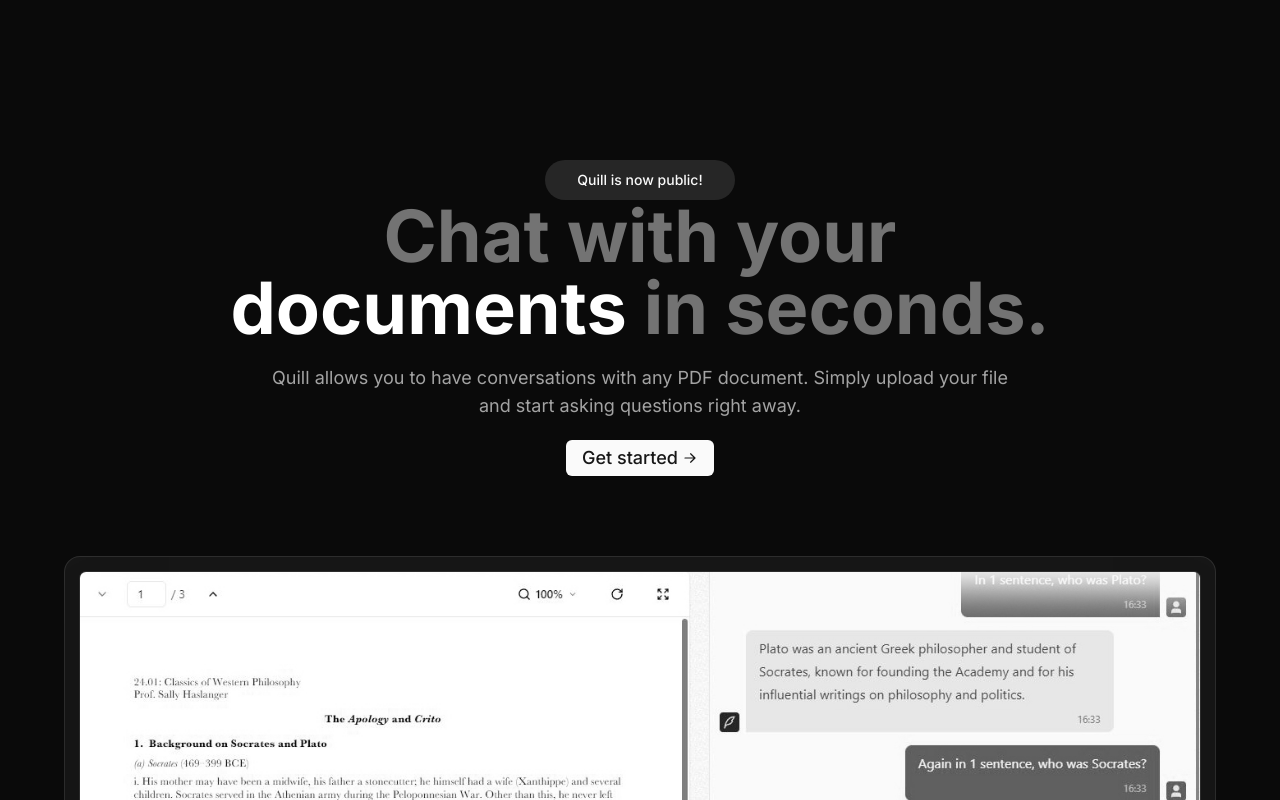
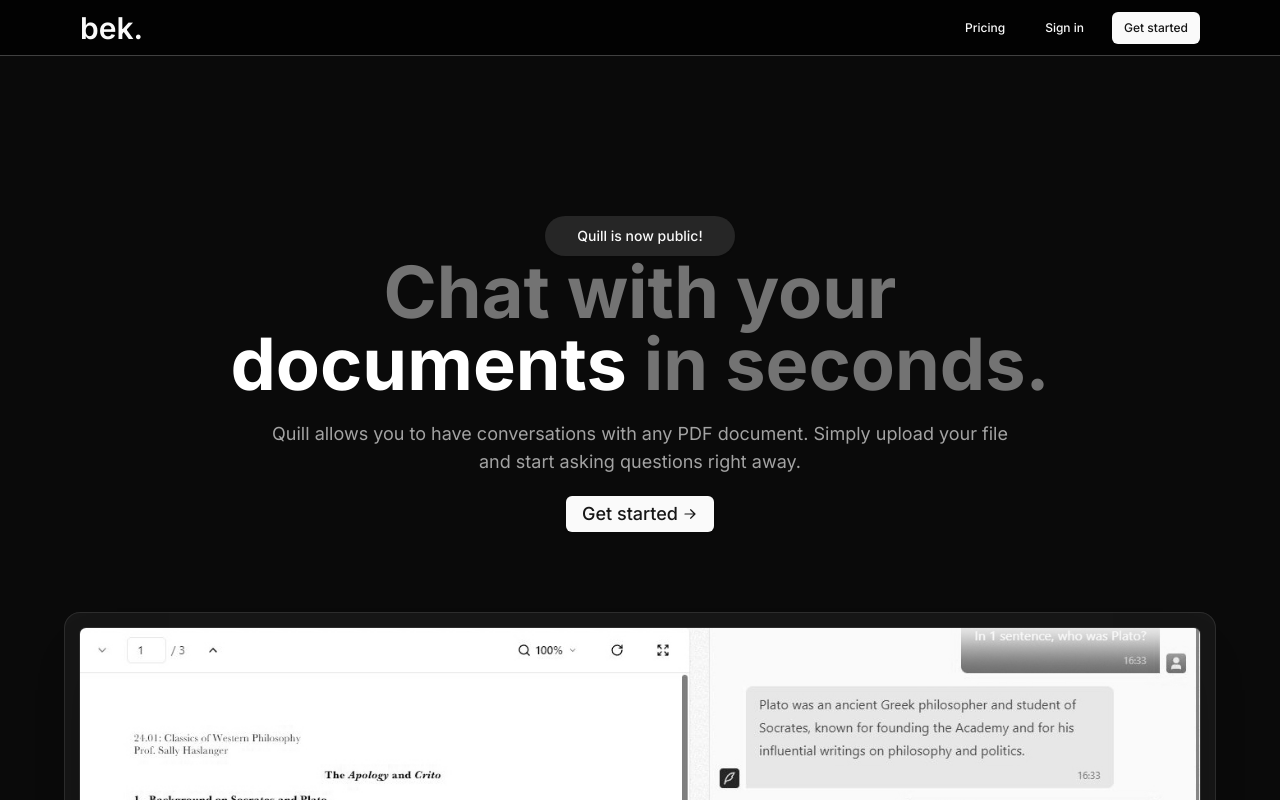
Before and after one commit to mrsubhonbek/saas-pdf, a Next.js app: page / in a window 1280 px wide. Shown: the top 800 px of the page. Built offline with nearby package versions, Linux system fonts and the light colour scheme.

Commit message:
add navbar

```diff
--- a/package.json
+++ b/package.json
@@ -9,6 +9,7 @@
     "lint": "next lint"
   },
   "dependencies": {
+    "@kinde-oss/kinde-auth-nextjs": "^2.1.0",
     "@radix-ui/react-icons": "^1.3.0",
     "@radix-ui/react-slot": "^1.0.2",
     "class-variance-authority": "^0.7.0",
--- a/src/app/layout.tsx
+++ b/src/app/layout.tsx
@@ -2,6 +2,7 @@
 import { Inter } from "next/font/google";
 import "./globals.css";
 import { cn } from "@/lib/utils";
+import { Navbar } from "@/components/navbar";
 
 const inter = Inter({ subsets: ["latin"] });
 
@@ -22,6 +23,7 @@
           "min-h-screen font-sans antialiased grayscale",
           inter.className
         )}>
+        <Navbar />
         {children}
       </body>
     </html>
--- /dev/null
+++ b/src/components/navbar.tsx
@@ -0,0 +1,47 @@
+import Link from "next/link";
+import React from "react";
+import { LoginLink, RegisterLink } from "@kinde-oss/kinde-auth-nextjs/server";
+
+import Container from "./ui/container";
+import { buttonVariants } from "./ui/button";
+
+export const Navbar = () => {
+  return (
+    <nav className="sticky h-14 inset-x-0 top-0 z-30 w-full border-b border-neutral-700 bg-black/75 backdrop-blur-lg transition-all">
+      <Container>
+        <div className="flex h-14 items-center justify-between border-b border-neutral-700">
+          <Link href={"/"} className="flex z-40 font-semibold text-3xl">
+            <span>bek.</span>
+          </Link>
+          {/**
+           * add mobile view navbar
+           */}
+
+          <div className="hidden items-center space-x-4 sm:flex">
+            <Link
+              href={"/pricing"}
+              className={buttonVariants({
+                variant: "ghost",
+                size: "sm",
+              })}>
+              Pricing
+            </Link>
+            <LoginLink
+              className={buttonVariants({
+                variant: "ghost",
+                size: "sm",
+              })}>
+              Sign in
+            </LoginLink>
+            <RegisterLink
+              className={buttonVariants({
+                size: "sm",
+              })}>
+              Get started
+            </RegisterLink>
+          </div>
+        </div>
+      </Container>
+    </nav>
+  );
+};
```
Also changed, not shown: tailwind.config.ts (deleted, +0 -20 lines), 1 other file (tests, documents, lock files or other folders).
